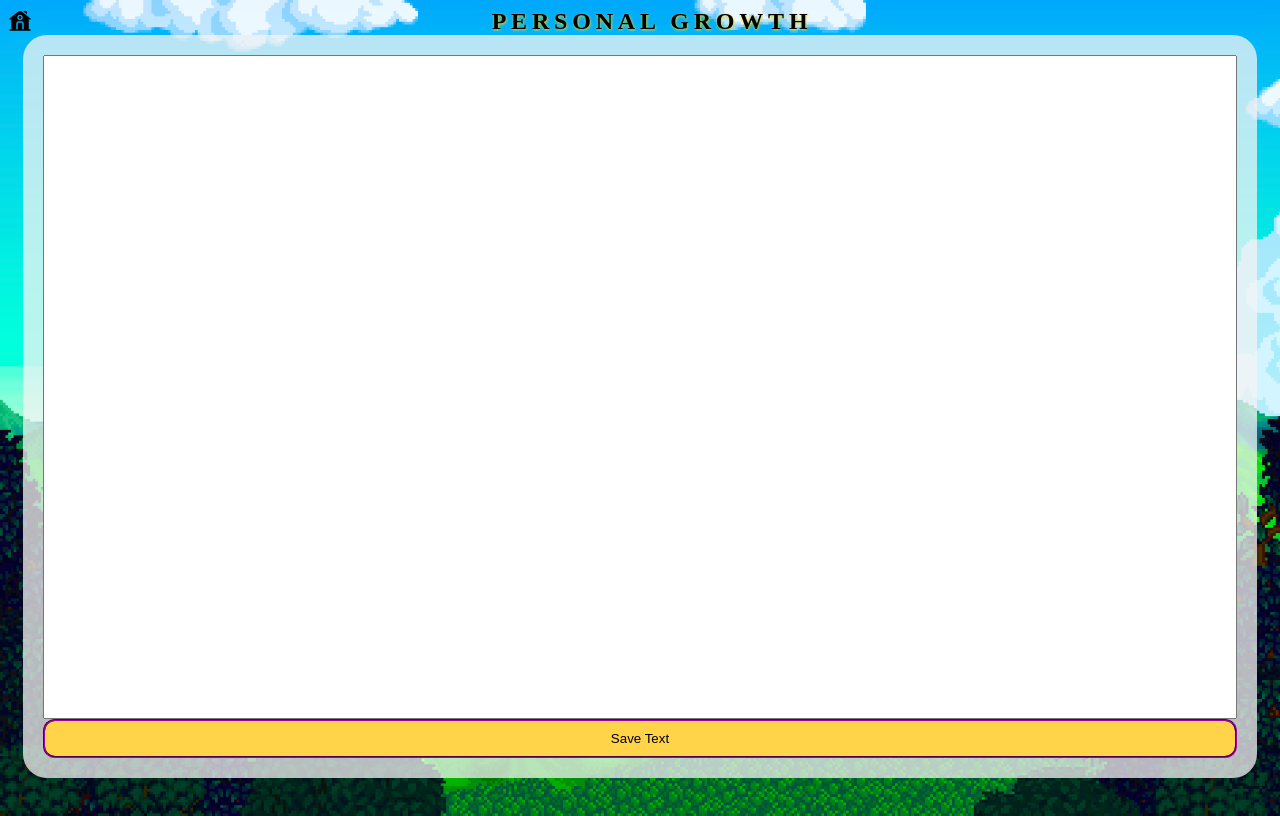
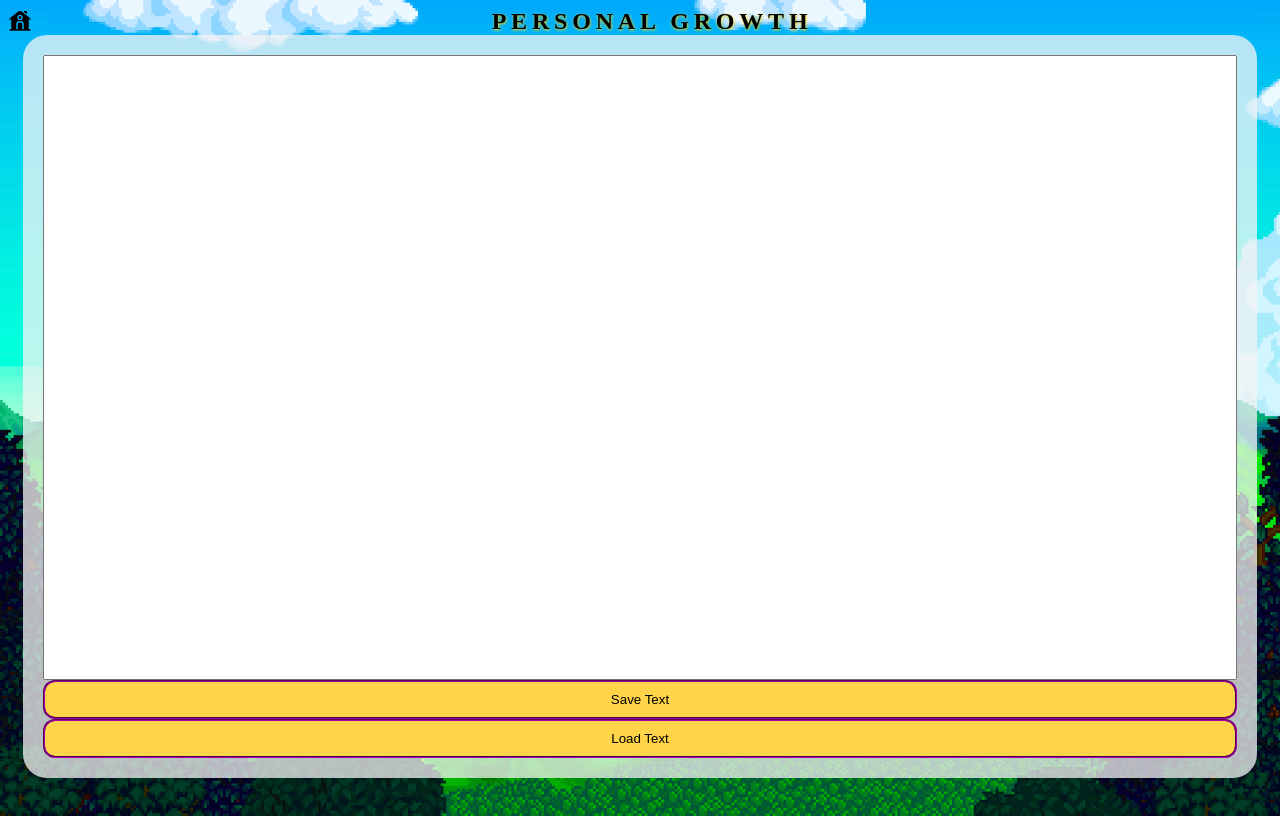
Before and after one commit to crhyeahgo/WebDevProject, a website built with webpack: page src/personal-growth/index.html in a window 1280 px wide. Built offline with nearby package versions, Linux system fonts and the light colour scheme.

Commit message:
Started S3 integration - not working

```diff
--- a/package.json
+++ b/package.json
@@ -26,6 +26,8 @@
     "webpack-dev-server": "^4.15.0"
   },
   "dependencies": {
+    "@aws-sdk/client-s3": "^3.420.0",
+    "@aws-sdk/credential-provider-env": "^3.460.0",
     "ts-loader": "^9.4.3",
     "typescript": "^5.0.4"
   }
--- /dev/null
+++ b/src/personal-growth/input-life-concepts/life-concepts-controller.ts
@@ -0,0 +1,25 @@
+import { GetObjectCommand, S3Client } from "@aws-sdk/client-s3";
+import { fromEnv } from "@aws-sdk/credential-provider-env";
+
+export class LifeConceptsController  {
+  saveTextToStorage(text: string) {
+    // TODO
+  }
+
+  async loadTextFromStorage(): Promise<string> {
+    // TODO - move this to a micro-service...?
+    // Create an S3 client in the Ohio Region
+   /* const s3Client = new S3Client({
+      credentials: fromEnv(), // Getting process not defined error. Need to do this in node project in micro-service?
+      region: "us-east-2"
+    });
+
+    // Get object from existing bucket
+    const response = await s3Client.send(new GetObjectCommand({Bucket: 'hoo-webdevproject', Key: 'temp.txt'}));
+    console.log(JSON.stringify(response));
+    */
+
+   // return JSON.stringify(response.json());
+    return 'this will eventually show something loaded from the cloud...';
+  }
+}
--- a/src/personal-growth/input-life-concepts/life-concepts-view.ts
+++ b/src/personal-growth/input-life-concepts/life-concepts-view.ts
@@ -1,4 +1,6 @@
+import { textChangeRangeIsUnchanged } from "typescript";
 import { View } from "../../toolkit";
+import { LifeConceptsController } from "./life-concepts-controller";
 
 export interface LifeConceptsViewSpecifier {
   parentElement: HTMLElement
@@ -6,22 +8,24 @@ export interface LifeConceptsViewSpecifier {
 
 export class LifeConceptsView extends View {
   private readonly textInputElement = document.createElement('input');
-  private readonly textSaveElement = document.createElement('button');
+  private readonly saveBtn = document.createElement('button');
+  private readonly loadBtn = document.createElement('button');
+  private readonly controller = new LifeConceptsController();
 
   constructor(private specifier: LifeConceptsViewSpecifier) {
     super();
-  }
-
-  init(): void {
-
   }
 
   view(): void {
     // Create text input element
     this.createInputElement();
 
-    // Create text save button
-    this.createSaveBtnElement();
+    // Create action buttons
+    this.createActionButtons();
+
+    // Handle button events
+    this.saveBtn.addEventListener('click', () => this.onClickSaveBtn());
+    this.loadBtn.addEventListener('click', () => this.onClickLoadBtn());
   }
 
   stopView(): void {
@@ -35,13 +39,30 @@ export class LifeConceptsView extends View {
     this.specifier.parentElement.appendChild(this.textInputElement);
   }
 
-  createSaveBtnElement(): void {
-    // Add styles to button
-    this.textSaveElement.classList.add('save-btn');
+  createActionButtons(): void {
+    // Create save button
+    this.saveBtn.classList.add('action-btn');
+    this.saveBtn.innerHTML = 'Save Text';
+    this.specifier.parentElement.appendChild(this.saveBtn);
 
-    // Add button text
-    this.textSaveElement.innerHTML = 'Save Text';
+    // Create load button
+    this.loadBtn.classList.add('action-btn');
+    this.loadBtn.innerHTML = 'Load Text';
+    this.specifier.parentElement.appendChild(this.loadBtn);
+  }
 
-    this.specifier.parentElement.appendChild(this.textSaveElement);
+  private onClickSaveBtn() {
+    console.log('Save button clicked for Life Concepts');
+
+    const text = this.textInputElement.value;
+    this.controller.saveTextToStorage(text)
+  }
+
+ private async onClickLoadBtn() {
+    console.log('Load button clicked for Life Concepts');
+
+    const text = await this.controller.loadTextFromStorage();
+    this.textInputElement.value = text;
+
   }
 }
--- a/src/personal-growth/input-life-concepts/life-concepts.css
+++ b/src/personal-growth/input-life-concepts/life-concepts.css
@@ -2,7 +2,7 @@
   flex: 1; /* grow flex area to fill entire space */
 }
 
-.save-btn {
+.action-btn {
   background-color: rgb(255, 212, 72);
   padding: 10px;
   border-radius: 12px; /* radius for rounded corners */
```
Also changed, not shown: README.md, 1 other file.
